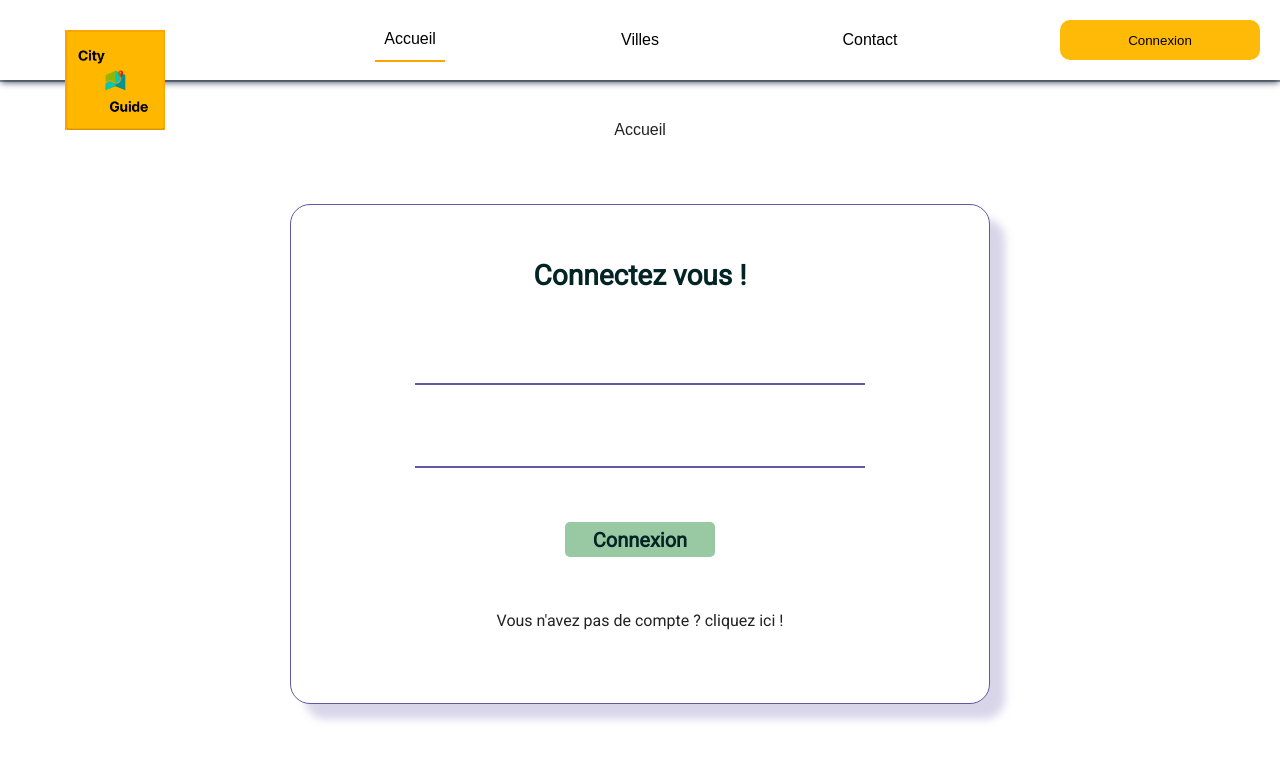
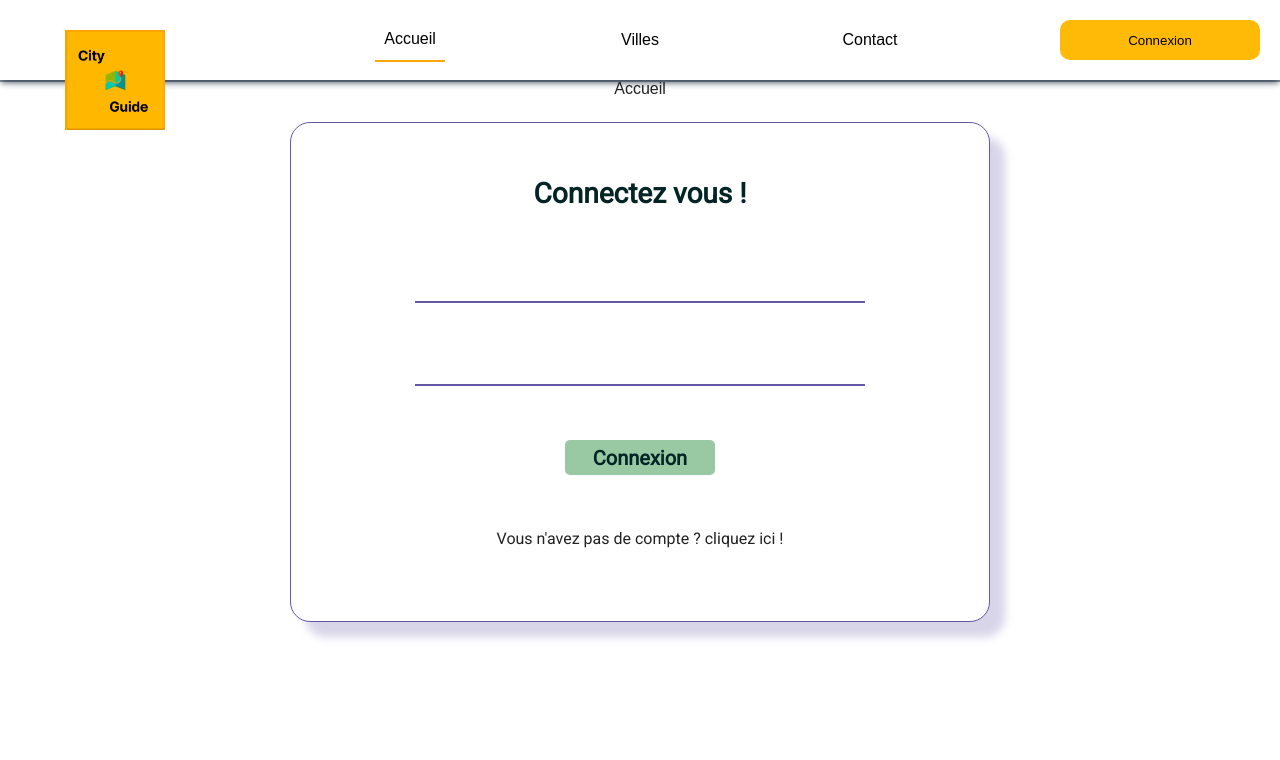
Before and after one commit to WildCodeSchool/2209-wns-hopper-les4starthopper-front, a React (Create React App) app: page / in a window 1280 px wide. Shown: the top 760 px of the page. Built offline with nearby package versions, Linux system fonts and the light colour scheme.

Commit message:
feature/navbar-ready-for-merging

```diff
--- a/src/index.css
+++ b/src/index.css
@@ -29,12 +29,12 @@ code {
 	align-items: center;
 }
 
-.mainContainer {
+/* .mainContainer {
 	display: flex;
 	justify-content: center;
 	align-items: center;
 	width: 95%;
 	height: 100px;
 	text-align: center;
-	/* background: rgb(200, 200, 238); */
-}
+	background: rgb(200, 200, 238);
+} */
```
